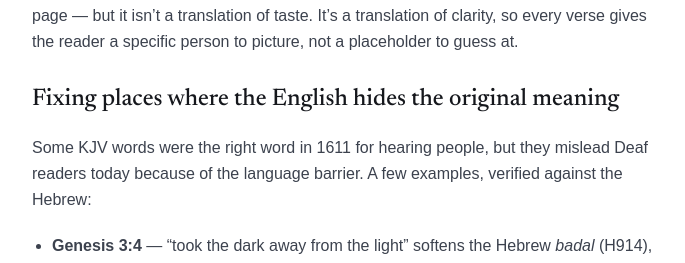
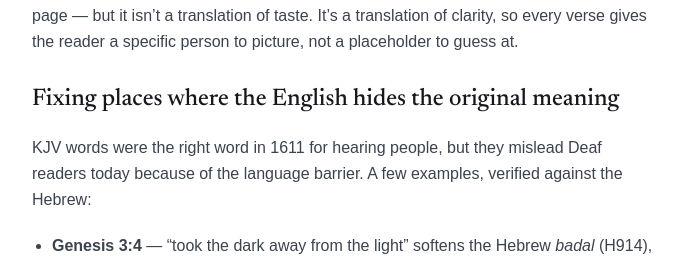
Before and after one commit to edesent/kjvdeaf, a Next.js app: page /why-kjv-deaf in a window 1280 px wide. Shown: the part 1284-1547 px from the top of the page, without its empty margins (296-981 px from the left). Built offline with nearby package versions, Linux system fonts and the light colour scheme; a web font is replaced by a local one.

Commit message:
Why KJV Deaf: remove "Some" from the 1611 sentence

```diff
--- a/app/why-kjv-deaf/page.tsx
+++ b/app/why-kjv-deaf/page.tsx
@@ -93,7 +93,7 @@ export default function WhyKjvDeafPage() {
           Fixing places where the English hides the original meaning
         </h2>
         <p>
-          Some KJV words were the right word in 1611 for hearing people, but
+          KJV words were the right word in 1611 for hearing people, but
           they mislead Deaf readers today because of the language barrier. A
           few examples, verified against the Hebrew:
         </p>
```
